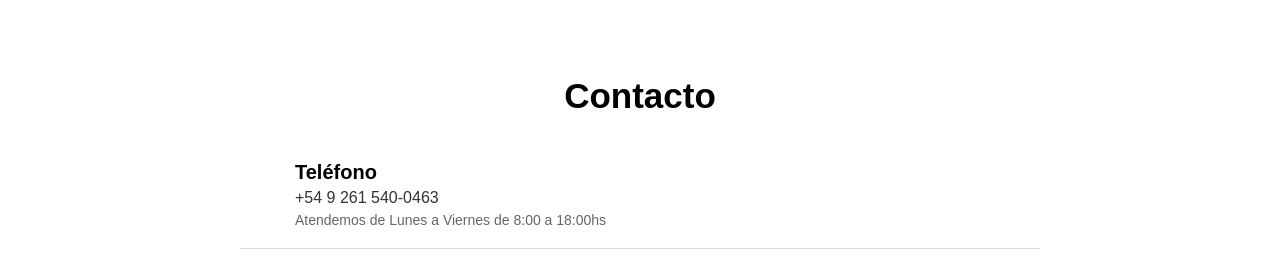
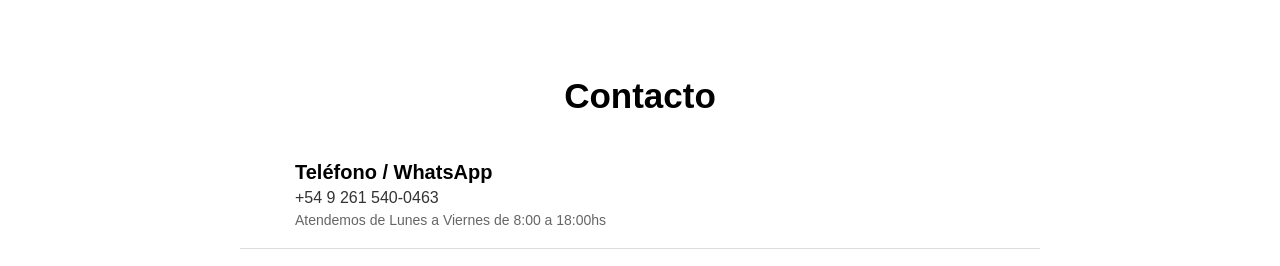
Before and after one commit to tomy360/misegundaweb, a plain HTML site: page index.html in a window 1280 px wide. Shown: the part 2231-2497 px from the top of the page. Drawn offline with Linux system fonts and the light colour scheme; a web font is replaced by a local one.

Commit message:
Add files via upload

```diff
--- a/index.html
+++ b/index.html
@@ -127,14 +127,14 @@
 
         <div class="ContentContacto">
 
-            <div>
+            <a href="https://wa.me/5492615400463" target="_blank" rel="noopener noreferrer">
                 <img src="./Imagenes/Iconos/Celu.png" width="40" height="40" loading="lazy" decoding="async" alt="Teléfono">
                 <div class="texto">
-                    <h2>Teléfono</h2>
+                    <h2>Teléfono / WhatsApp</h2>
                     <h3>+54 9 261 540-0463</h3>
                     <p>Atendemos de Lunes a Viernes de 8:00 a 18:00hs</p>
                 </div>
-            </div>
+            </a>
 
             <div>
                 <img src="./Imagenes/Iconos/Mail.png" width="40" height="40" loading="lazy" decoding="async" alt="Email">
```
